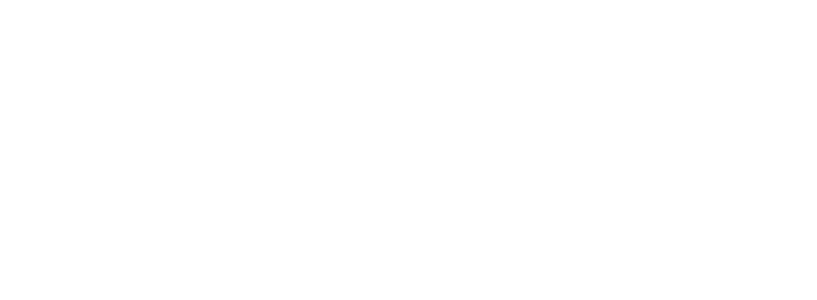
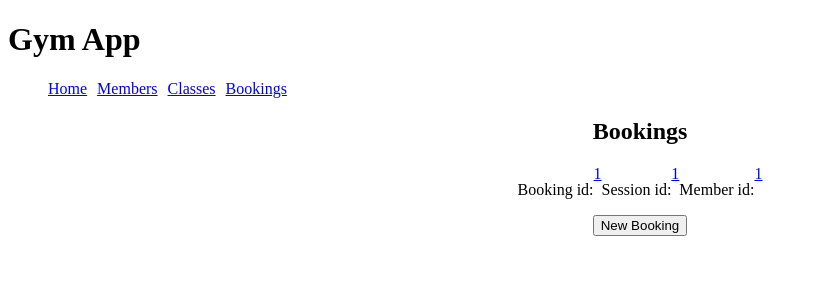
Before and after one commit to DerekBracken/gym_project, a Flask app: page /bookings in a window 1280 px wide. Before the commit the part shown is empty. Shown: the top 300 px of the page, without its empty margins (0-817 px from the left). Run offline with Flask 2, Linux system fonts and the light colour scheme; a database or web service that is not in the repository returns one stand-in record (values such as "Sample title"); some libraries are stand-ins or nearby versions.

Commit message:
booking index.html added

```diff
--- a/gym_app/templates/base.html
+++ b/gym_app/templates/base.html
@@ -15,6 +15,7 @@
                 <li><a href="/">Home</a></li>
                 <li><a href="/members">Members</a></li>
                 <li><a href="/sessions">Classes</a></li>
+                <li><a href="/bookings">Bookings</a></li>
             </ul>
         </nav>
     </header>
--- a/gym_app/templates/bookings/index.html
+++ b/gym_app/templates/bookings/index.html
@@ -0,0 +1,27 @@
+{% extends "base.html" %}
+{% block content %}
+
+<h2>Bookings</h2>
+
+{% for booking in bookings %}
+
+<section>
+    <p>Booking id:</p>
+    <a href="/bookings/{{ booking.id}}/edit">{{ booking.id }}</a>
+
+    <p>Session id:</p>
+    <a href="/sessions/{{ booking.session.id}}/edit">{{ booking.session.id }}</a>
+
+    <p>Member id:</p>
+    <a href="/members/{{ booking.member.id}}/edit">{{ booking.member.id }}</a>
+
+</section>
+
+{% endfor %}
+
+
+<form action="/bookings/new">
+    <input type="submit" value="New Booking">
+</form>
+
+{% endblock %}
```
